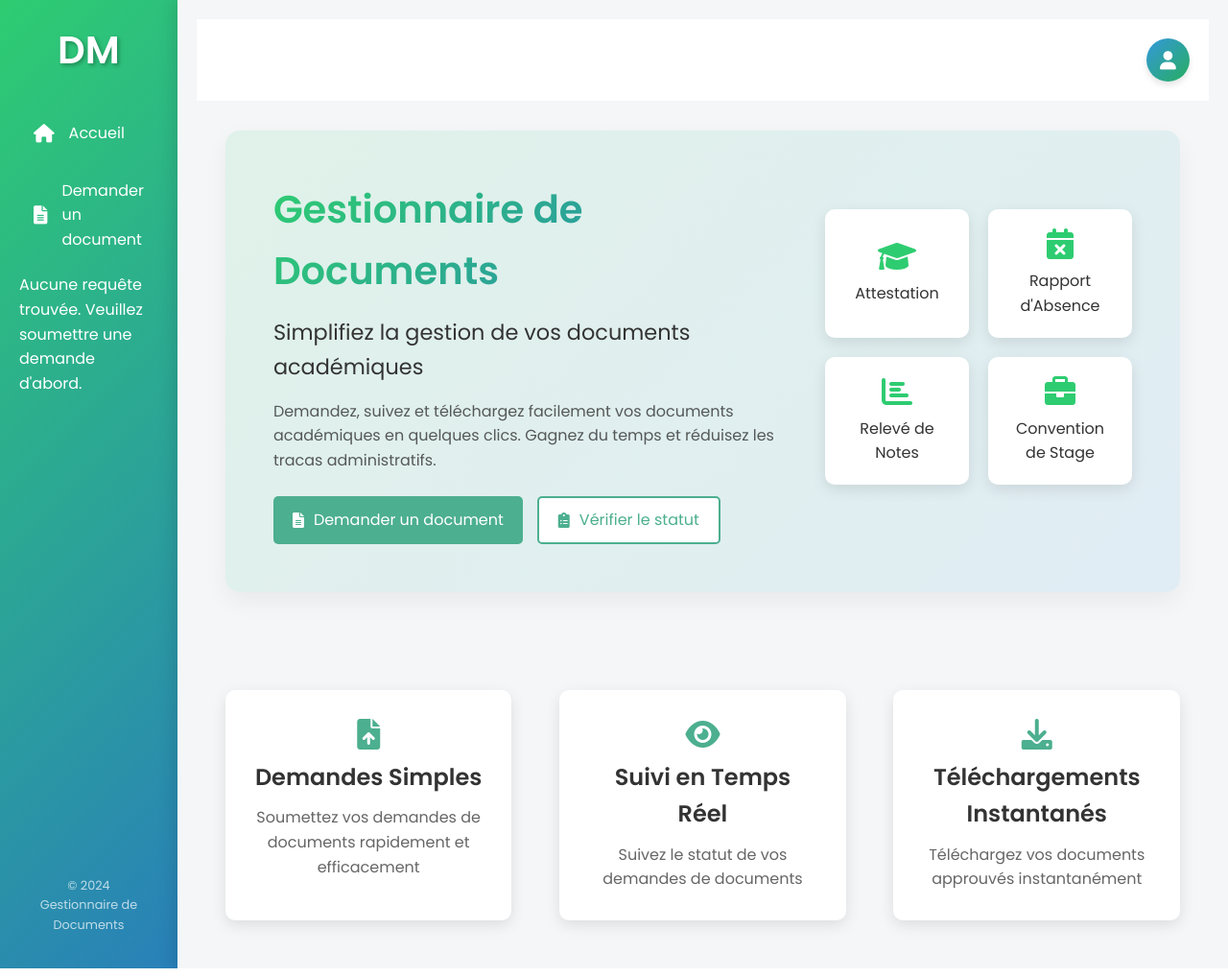
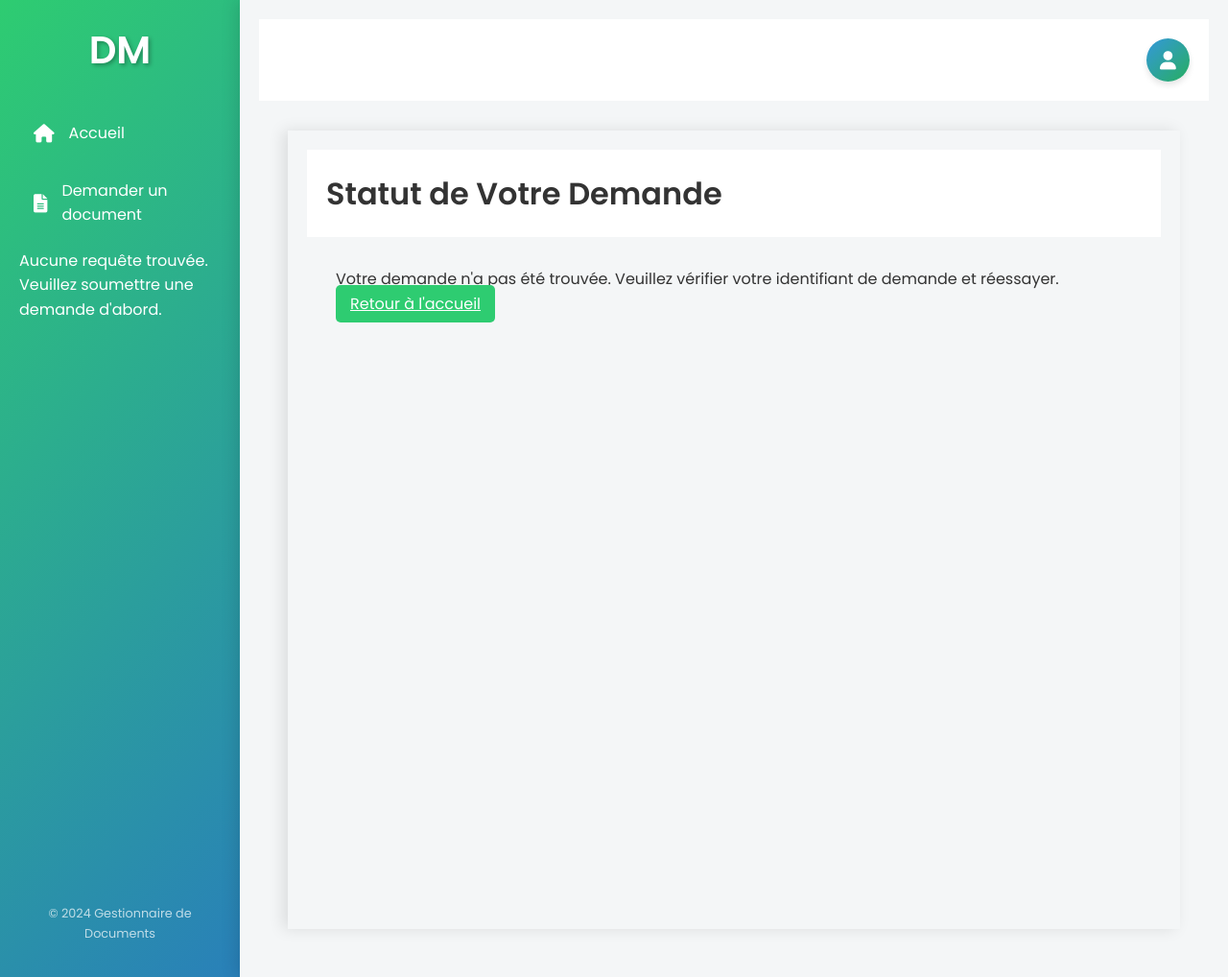
Before and after one commit to samikhalfi/document_manager, a Flask app: template app/templates/status.html in a window 1280 px wide. Shown: the whole page at 96% size. Run offline with Flask 3, Linux system fonts and the light colour scheme; the template is opened without the code that fills it, so the values that code supplies are empty.

Commit message:
Update status.html

```diff
--- a/app/templates/status.html
+++ b/app/templates/status.html
@@ -1,63 +1,104 @@
-{% extends "base.html" %}
+{% extends 'base.html' %}
 
 {% block content %}
-<div class="home-container">
-    <!-- Section Hero -->
-    <div class="home-hero">
-        <div class="hero-content">
-            <h1 class="hero-title">Gestionnaire de Documents</h1>
-            <p class="hero-subtitle">Simplifiez la gestion de vos documents académiques</p>
-            <p class="hero-description">
-                Demandez, suivez et téléchargez facilement vos documents académiques en quelques clics. Gagnez du temps et réduisez les tracas administratifs.
-            </p>
-            <div class="hero-actions">
-                <a href="/request" class="btn btn-primary">
-                    <i class="fas fa-file-alt"></i> Demander un document
-                </a>
-                <a href="/status" class="btn btn-secondary">
-                    <i class="fas fa-clipboard-list"></i> Vérifier le statut
-                </a>
-            </div>
-        </div>
-        <div class="hero-illustration">
-            <div class="document-icons1">
-                <div class="document-icon attestation">
-                    <i class="fas fa-graduation-cap"></i>
-                    <span>Attestation</span>
-                </div>
-                <div class="document-icon absence">
-                    <i class="fas fa-calendar-times"></i>
-                    <span>Rapport d'Absence</span>
-                </div>
-                <div class="document-icon grades">
-                    <i class="fas fa-chart-bar"></i>
-                    <span>Relevé de Notes</span>
-                </div>
-                <div class="document-icon internship">
-                    <i class="fas fa-briefcase"></i>
-                    <span>Convention de Stage</span>
-                </div>
-            </div>
+<div class="content-wrapper">
+    <div class="content-header">
+        <div class="header-title">
+            <h2>Statut de Votre Demande</h2>
         </div>
     </div>
 
-    <!-- Section Fonctionnalités -->
-    <div class="home-features">
-        <div class="feature">
-            <i class="fas fa-file-upload"></i>
-            <h3>Demandes Simples</h3>
-            <p>Soumettez vos demandes de documents rapidement et efficacement</p>
-        </div>
-        <div class="feature">
-            <i class="fas fa-eye"></i>
-            <h3>Suivi en Temps Réel</h3>
-            <p>Suivez le statut de vos demandes de documents</p>
-        </div>
-        <div class="feature">
-            <i class="fas fa-download"></i>
-            <h3>Téléchargements Instantanés</h3>
-            <p>Téléchargez vos documents approuvés instantanément</p>
-        </div>
+    <div class="content-area">
+        {% if request_data %}
+            <div class="status-container">
+                <!-- Status Section -->
+                <div class="status-content">
+                    <h3 class="status-title">Demande Soumise avec Succès</h3>
+                    <br>
+                    <p class="status-subtitle">Merci pour votre demande</p>
+                    <p class="status-description">
+                        Notre équipe est actuellement en train de traiter votre demande.
+                        Nous vous tiendrons informé de son évolution.
+                    </p>
+
+                    <div class="status-actions">
+                        <strong>Statut :</strong>
+                        <span class="status-text">{{ request_data['status'] }}</span>
+                    </div>
+                </div>
+
+                <!-- Request Details -->
+                <div class="request-details">
+                    <div><strong>Numéro de Demande :</strong> {{ request_data['request_id'] }}</div>
+                    <div><strong>Type de Document :</strong> {{ request_data['document_type'] }}</div>
+                    <div><strong>Nom :</strong> {{ request_data['name'] }}</div>
+                    <div><strong>Email :</strong> {{ request_data['email'] }}</div>
+                    <div><strong>Détails de la Demande :</strong> {{ request_data['message'] }}</div>
+                    <br>
+
+                    <!-- Additional dynamic content based on document type -->
+                    {% if request_data['document_type'] == "Attestation d'Absence" %}
+                        <div><strong>Date de Début :</strong> {{ request_data['start_date'] or "Non spécifiée" }}</div>
+                        <div><strong>Date de Fin :</strong> {{ request_data['end_date'] or "Non spécifiée" }}</div>
+                    {% elif request_data['document_type'] == "Relevé de Notes" %}
+                        <div><strong>Année :</strong> {{ request_data['year'] or "Non spécifiée" }}</div>
+                        <div><strong>Semestre :</strong> {{ request_data['semester'] or "Non spécifié" }}</div>
+                    {% elif request_data['document_type'] == "Certificat de Scolarité" %}
+                        <div><strong>Année Scolaire :</strong> {{ request_data['academic_year'] or "Non spécifiée" }}</div>
+                        <div><strong>Spécialité :</strong> {{ request_data['specialization'] or "Non spécifiée" }}</div>
+                    {% elif request_data['document_type'] == "Convention de Stage" %}
+                        <div><strong>Entreprise :</strong> {{ request_data['company'] or "Non spécifiée" }}</div>
+                        <div><strong>Durée :</strong> {{ request_data['duration'] or "Non spécifiée" }}</div>
+                    {% endif %}
+
+                    <!-- Rejection Reason -->
+                    {% if request_data['status'] == 'Rejeté' %}
+                        <div><strong>Motif de Rejet :</strong> {{ request_data['rejection_reason'] or "Aucun motif fourni." }}</div>
+                    {% endif %}
+                </div>
+                <br>
+                <!-- Actions -->
+                <div class="hero-actions">
+                    <a href="{{ url_for('main.etudiant') }}" class="btn btn-primary">
+                        <i class="fas fa-file-alt"></i> Retour à l'accueil
+                    </a>
+                    {% if request_data['status'] == 'Approuvé' %}
+                    <a href="{{ url_for('main.download_document', filename=request_data['filename']) }}" class="btn btn-success">
+                        <i class="fas fa-download"></i> Télécharger le document
+                    </a>
+                    {% else %}
+                        <p>Votre demande n'a pas encore été approuvée. Veuillez attendre l'approbation pour télécharger.</p>
+                    {% endif %}
+
+                </div>
+
+            </div>
+            <br>
+            <!-- Info Section -->
+            <div class="feature1">
+                <i class="fas fa-clock"></i>
+                <h3>Temps de traitement estimé</h3>
+                <p>Votre demande sera traitée sous 3 à 5 jours ouvrables.</p>
+            </div>
+
+            <!-- Steps Section -->
+            <div class="steps-grid">
+                <div class="steps-item">
+                    <i class="fas fa-info-circle"></i>
+                    <span>Prochaines étapes</span>
+                </div>
+                <div class="steps-item">
+                    <i class="fas fa-envelope"></i>
+                    <span>Notification par e-mail</span>
+                </div>
+            </div>
+
+        {% else %}
+            <div class="alert alert-warning">
+                <p>Votre demande n'a pas été trouvée. Veuillez vérifier votre identifiant de demande et réessayer.</p>
+                <a href="{{ url_for('main.etudiant') }}" class="btn btn-primary">Retour à l'accueil</a>
+            </div>
+        {% endif %}
     </div>
 </div>
 {% endblock %}
```
